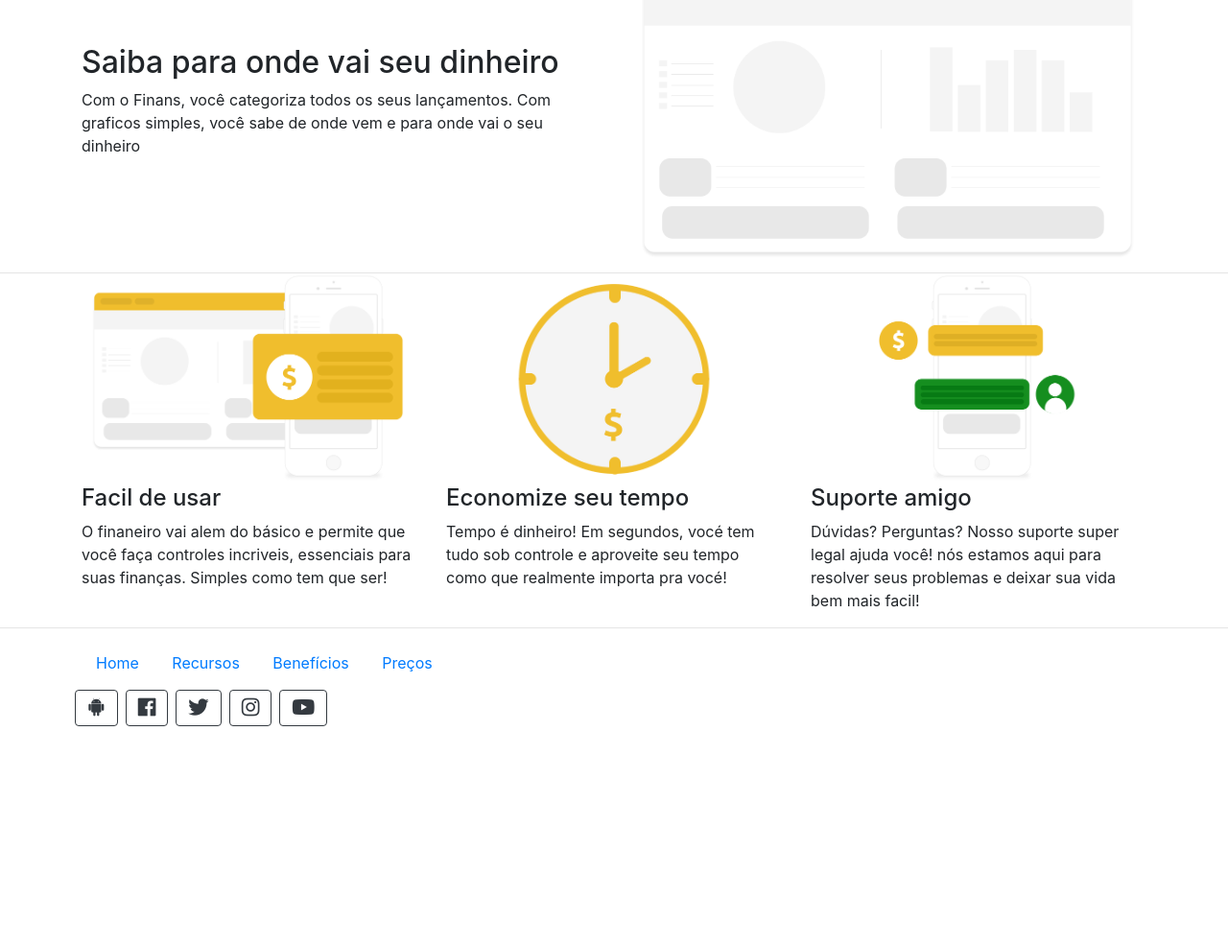
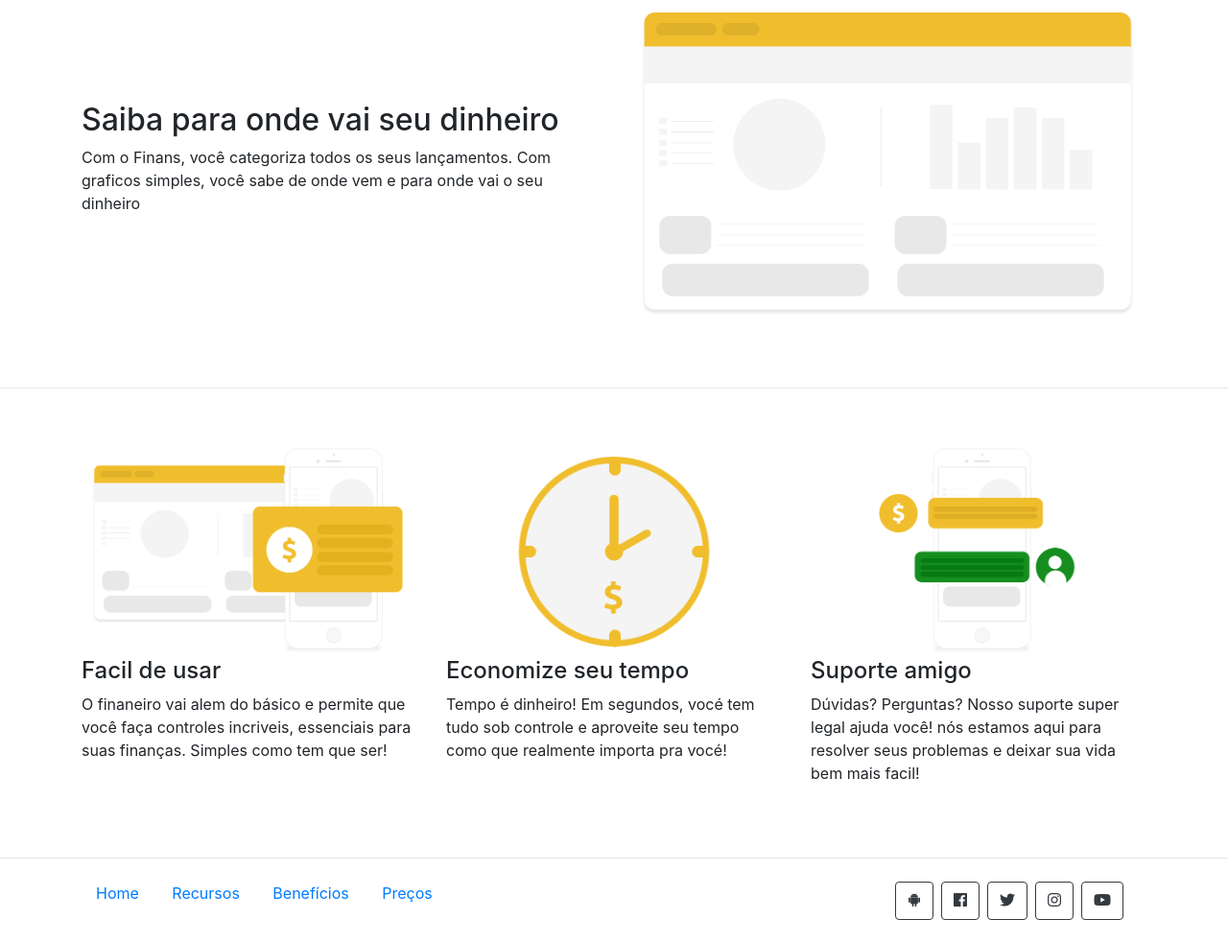
Before and after one commit to leoWolf117/projeto_finans, a plain HTML site: page index.html in a window 1280 px wide. Shown: the part 638-1621 px from the top of the page at 96% size. Before the commit the page ends 1419 px from the top, so only its background shows below. Drawn offline with nearby package versions, Linux system fonts and the light colour scheme.

Commit message:
inserindo as ultimas configurações

```diff
--- a/CSS/estilo.css
+++ b/CSS/estilo.css
@@ -4,7 +4,7 @@
 }
 
 .caixa{
-	padding: 0px 0;
+	padding: 60px 0;
 	border-bottom: 1px solid #e5e5e5;
 }
 
--- a/index.html
+++ b/index.html
@@ -149,7 +149,7 @@
         <footer class="mt-4 mb-4">
           <div class="container">
             <div class="row">
-              <div class="col-md-8">
+              <div class="col-md-5">
                 <p>
                   <a href="">Home</a>
                   <a href="">Recursos</a>
@@ -157,21 +157,21 @@
                   <a href="">Preços</a>
                 </p>
               </div>
-              <div class="col-md-4 d-flex"></div>
+              <div class="col-md-4 d-flex justify-content-end"></div>
               <a href="" class="btn btn-outline-dark ml-2">
-                <i class="fab fa-android fa-lg"></i>
+                <i class="fab fa-android"></i>
               </a>
               <a href="" class="btn btn-outline-dark ml-2">
-                <i class="fab fa-facebook fa-lg"></i>
+                <i class="fab fa-facebook"></i>
               </a>
               <a href="" class="btn btn-outline-dark ml-2">
-                <i class="fab fa-twitter fa-lg"></i>
+                <i class="fab fa-twitter"></i>
               </a>
               <a href="" class="btn btn-outline-dark ml-2">
-                <i class="fab fa-instagram fa-lg"></i>
+                <i class="fab fa-instagram"></i>
               </a>
               <a href="" class="btn btn-outline-dark ml-2">
-                <i class="fab fa-youtube fa-lg"></i>
+                <i class="fab fa-youtube"></i>
               </a>
             </div>
           </div>
```
